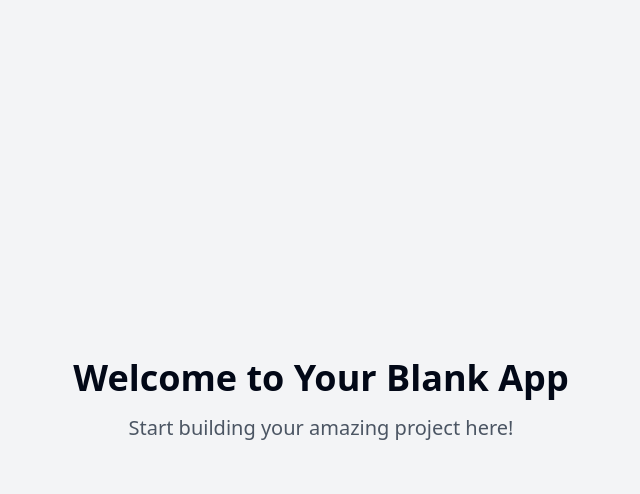
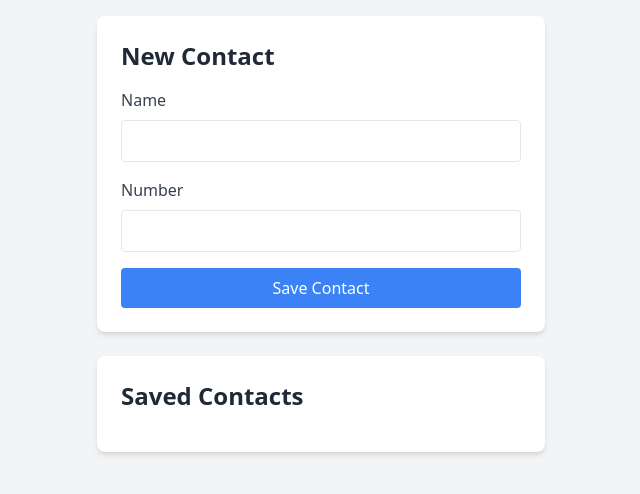
Before and after one commit to achyutpancholi/fake-android-call-screen, a React (Vite) app: page / in a window 1280 px wide. Shown: the top 494 px of the page, without its empty margins (319-959 px from the left). Built offline with nearby package versions, Linux system fonts and the light colour scheme.

Commit message:
Add fake android call screen
Implement a web page to simulate a fake Android call screen, allowing users to input caller name and number, save call details, and simulate future calls with saved information. Include additional features to enhance the realism of the simulation.

```diff
--- /dev/null
+++ b/src/components/CallSimulator.tsx
@@ -0,0 +1,189 @@
+
+import React, { useState, useEffect } from 'react';
+import { Phone, PhoneOff, User, Clock } from 'lucide-react';
+import { cn } from '@/lib/utils';
+
+interface Contact {
+  name: string;
+  number: string;
+}
+
+interface CallScreenProps {
+  contact: Contact;
+  onEnd: () => void;
+}
+
+const CallScreen: React.FC<CallScreenProps> = ({ contact, onEnd }) => {
+  const [callTimer, setCallTimer] = useState(0);
+  const [isActive, setIsActive] = useState(false);
+
+  useEffect(() => {
+    let interval: number;
+    if (isActive) {
+      interval = setInterval(() => {
+        setCallTimer((timer) => timer + 1);
+      }, 1000);
+    }
+    return () => clearInterval(interval);
+  }, [isActive]);
+
+  const formatTime = (seconds: number) => {
+    const mins = Math.floor(seconds / 60);
+    const secs = seconds % 60;
+    return `${mins}:${secs.toString().padStart(2, '0')}`;
+  };
+
+  const handleAnswer = () => {
+    setIsActive(true);
+    if (navigator.vibrate) {
+      navigator.vibrate(200);
+    }
+  };
+
+  return (
+    <div className="fixed inset-0 bg-gradient-to-b from-gray-900 to-gray-800 flex flex-col items-center justify-between p-8 text-white">
+      <div className="flex flex-col items-center mt-12 space-y-4">
+        <div className="w-24 h-24 rounded-full bg-blue-500 flex items-center justify-center text-3xl font-bold">
+          {contact.name.charAt(0).toUpperCase()}
+        </div>
+        <h2 className="text-2xl font-bold">{contact.name}</h2>
+        <p className="text-gray-300">{contact.number}</p>
+        {isActive && (
+          <div className="flex items-center space-x-2 text-gray-300">
+            <Clock className="w-4 h-4" />
+            <span>{formatTime(callTimer)}</span>
+          </div>
+        )}
+      </div>
+
+      <div className="flex justify-around w-full max-w-md mb-16">
+        {!isActive ? (
+          <>
+            <button
+              onClick={onEnd}
+              className="w-16 h-16 rounded-full bg-red-500 flex items-center justify-center"
+            >
+              <PhoneOff className="w-8 h-8" />
+            </button>
+            <button
+              onClick={handleAnswer}
+              className="w-16 h-16 rounded-full bg-green-500 flex items-center justify-center"
+            >
+              <Phone className="w-8 h-8" />
+            </button>
+          </>
+        ) : (
+          <button
+            onClick={onEnd}
+            className="w-16 h-16 rounded-full bg-red-500 flex items-center justify-center"
+          >
+            <PhoneOff className="w-8 h-8" />
+          </button>
+        )}
+      </div>
+    </div>
+  );
+};
+
+const CallSimulator: React.FC = () => {
+  const [contacts, setContacts] = useState<Contact[]>(() => {
+    const saved = localStorage.getItem('savedContacts');
+    return saved ? JSON.parse(saved) : [];
+  });
+  const [name, setName] = useState('');
+  const [number, setNumber] = useState('');
+  const [showCall, setShowCall] = useState(false);
+  const [currentContact, setCurrentContact] = useState<Contact | null>(null);
+
+  useEffect(() => {
+    localStorage.setItem('savedContacts', JSON.stringify(contacts));
+  }, [contacts]);
+
+  const handleSaveContact = (e: React.FormEvent) => {
+    e.preventDefault();
+    if (name && number) {
+      const newContact = { name, number };
+      setContacts([...contacts, newContact]);
+      setName('');
+      setNumber('');
+    }
+  };
+
+  const startCall = (contact: Contact) => {
+    setCurrentContact(contact);
+    setShowCall(true);
+    if (navigator.vibrate) {
+      navigator.vibrate([500, 200, 500]);
+    }
+  };
+
+  const endCall = () => {
+    setShowCall(false);
+    setCurrentContact(null);
+  };
+
+  return (
+    <div className="min-h-screen bg-gray-100 p-4">
+      {showCall && currentContact ? (
+        <CallScreen contact={currentContact} onEnd={endCall} />
+      ) : (
+        <div className="max-w-md mx-auto space-y-6">
+          <form onSubmit={handleSaveContact} className="bg-white p-6 rounded-lg shadow-md space-y-4">
+            <h2 className="text-2xl font-bold text-gray-800">New Contact</h2>
+            <div>
+              <label className="block text-gray-700 mb-2">Name</label>
+              <input
+                type="text"
+                value={name}
+                onChange={(e) => setName(e.target.value)}
+                className="w-full p-2 border rounded"
+                required
+              />
+            </div>
+            <div>
+              <label className="block text-gray-700 mb-2">Number</label>
+              <input
+                type="tel"
+                value={number}
+                onChange={(e) => setNumber(e.target.value)}
+                className="w-full p-2 border rounded"
+                required
+              />
+            </div>
+            <button
+              type="submit"
+              className="w-full bg-blue-500 text-white py-2 rounded hover:bg-blue-600"
+            >
+              Save Contact
+            </button>
+          </form>
+
+          <div className="bg-white p-6 rounded-lg shadow-md">
+            <h2 className="text-2xl font-bold text-gray-800 mb-4">Saved Contacts</h2>
+            <div className="space-y-3">
+              {contacts.map((contact, index) => (
+                <div
+                  key={index}
+                  className="flex items-center justify-between p-3 bg-gray-50 rounded hover:bg-gray-100"
+                >
+                  <div>
+                    <p className="font-medium">{contact.name}</p>
+                    <p className="text-sm text-gray-600">{contact.number}</p>
+                  </div>
+                  <button
+                    onClick={() => startCall(contact)}
+                    className="bg-green-500 text-white p-2 rounded-full hover:bg-green-600"
+                  >
+                    <Phone className="w-5 h-5" />
+                  </button>
+                </div>
+              ))}
+            </div>
+          </div>
+        </div>
+      )}
+    </div>
+  );
+};
+
+export default CallSimulator;
--- a/src/pages/Index.tsx
+++ b/src/pages/Index.tsx
@@ -1,14 +1,8 @@
-// Update this page (the content is just a fallback if you fail to update the page)
+
+import CallSimulator from '@/components/CallSimulator';
 
 const Index = () => {
-  return (
-    <div className="min-h-screen flex items-center justify-center bg-gray-100">
-      <div className="text-center">
-        <h1 className="text-4xl font-bold mb-4">Welcome to Your Blank App</h1>
-        <p className="text-xl text-gray-600">Start building your amazing project here!</p>
-      </div>
-    </div>
-  );
+  return <CallSimulator />;
 };
 
 export default Index;
```
